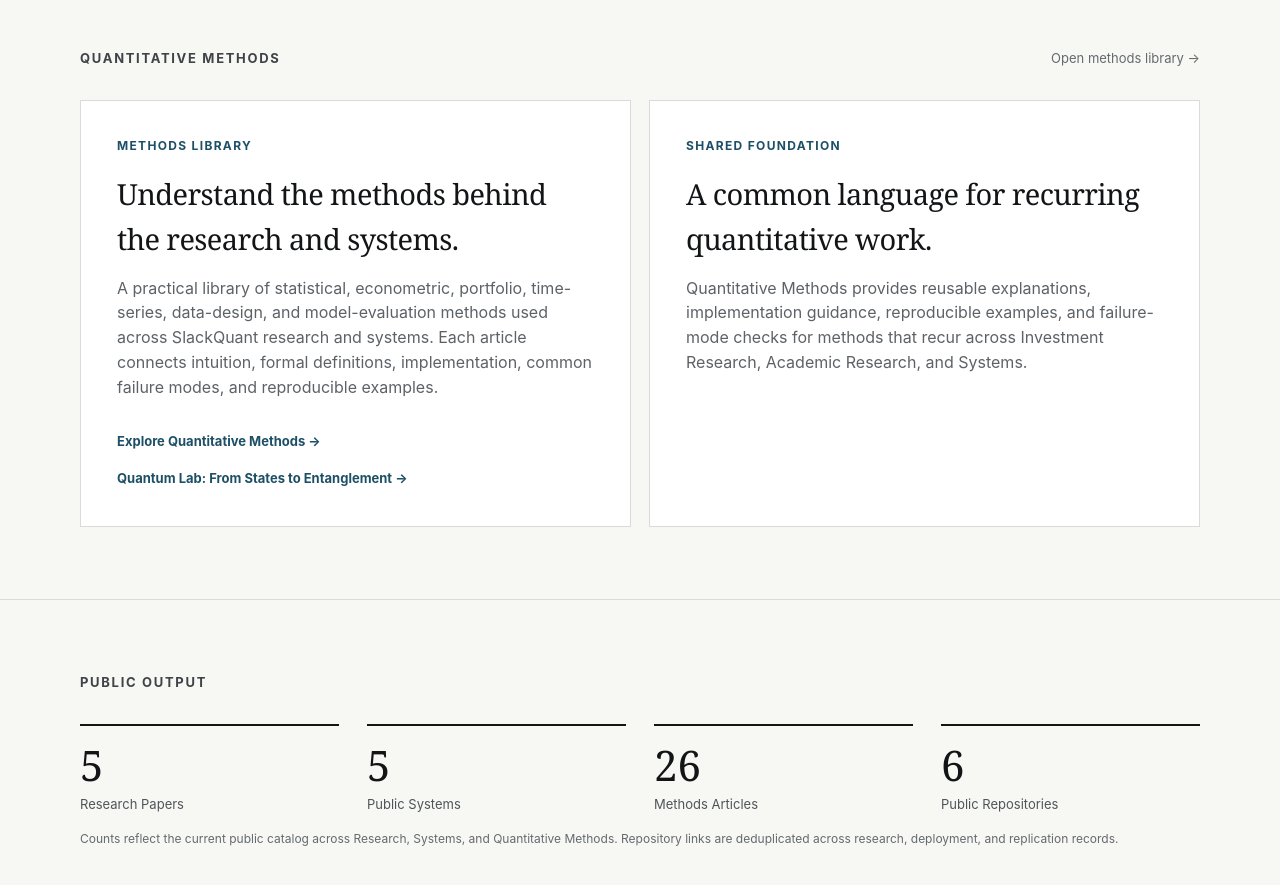
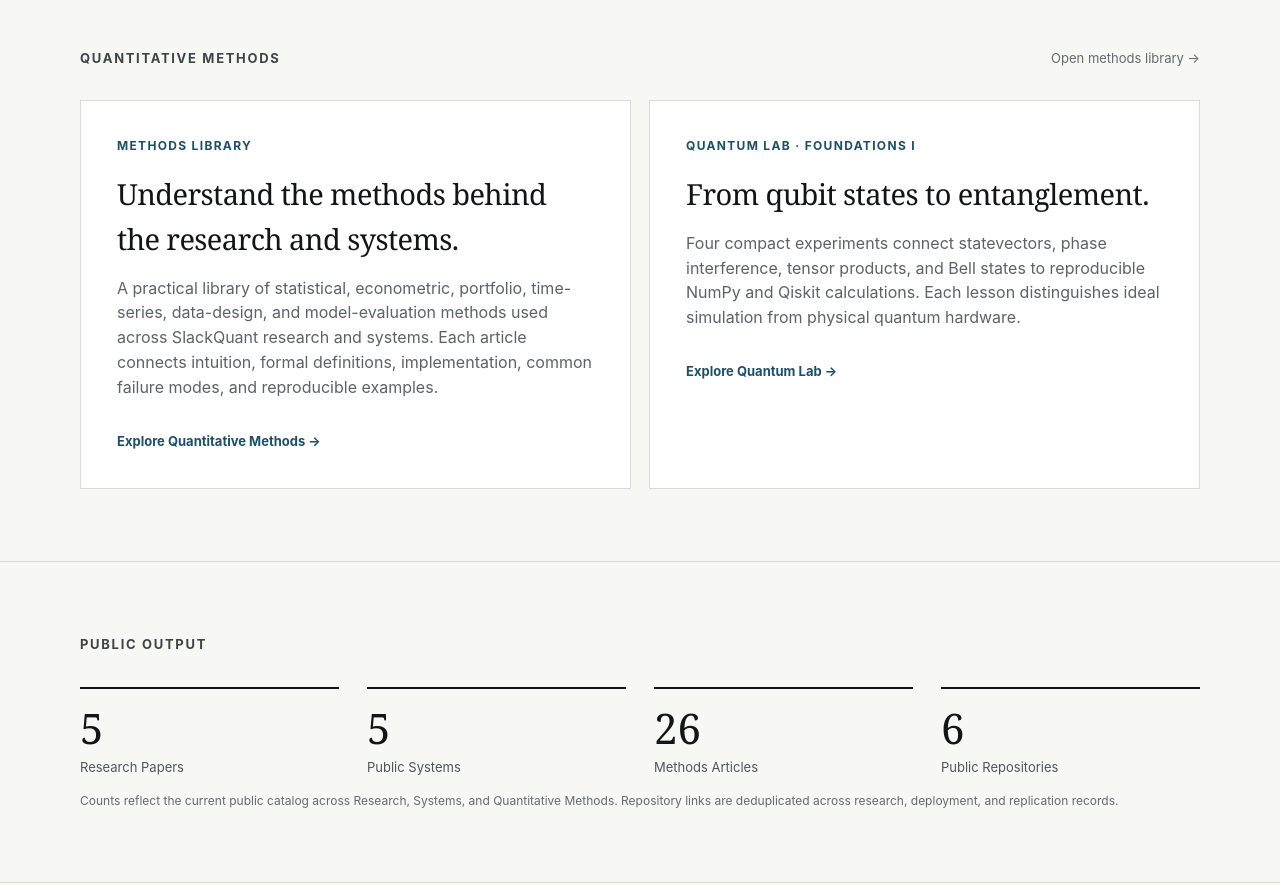
Before and after one commit to slackquant80/slackquant-research, a Next.js app: page / in a window 1280 px wide. Shown: the part 3320-4205 px from the top of the page. Built offline with nearby package versions, Linux system fonts and the light colour scheme; no server answers.

Commit message:
Give Quantum Lab a dedicated home-page card without changing navigation

```diff
--- a/src/app/page.tsx
+++ b/src/app/page.tsx
@@ -250,20 +250,19 @@ export default function HomePage() {
               <a className="section-link strong-link" href={methodsRootHref}>
                 Explore Quantitative Methods &#8594;
               </a>
-              <div style={{ marginTop: 13 }}>
-                <Link className="section-link strong-link" href="/quantum/">
-                  Quantum Lab: From States to Entanglement &#8594;
-                </Link>
-              </div>
             </article>
             <article className="stream">
-              <div className="kicker">Shared foundation</div>
-              <h3>A common language for recurring quantitative work.</h3>
+              <div className="kicker">Quantum Lab · Foundations I</div>
+              <h3>From qubit states to entanglement.</h3>
               <p>
-                Quantitative Methods provides reusable explanations, implementation
-                guidance, reproducible examples, and failure-mode checks for methods
-                that recur across Investment Research, Academic Research, and Systems.
+                Four compact experiments connect statevectors, phase interference,
+                tensor products, and Bell states to reproducible NumPy and Qiskit
+                calculations. Each lesson distinguishes ideal simulation from
+                physical quantum hardware.
               </p>
+              <Link className="section-link strong-link" href="/quantum/">
+                Explore Quantum Lab &#8594;
+              </Link>
             </article>
           </div>
         </div>
```
